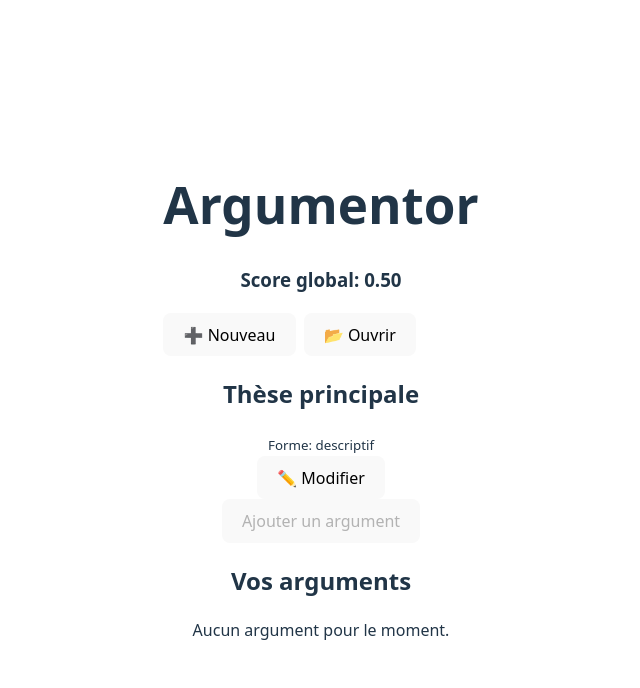
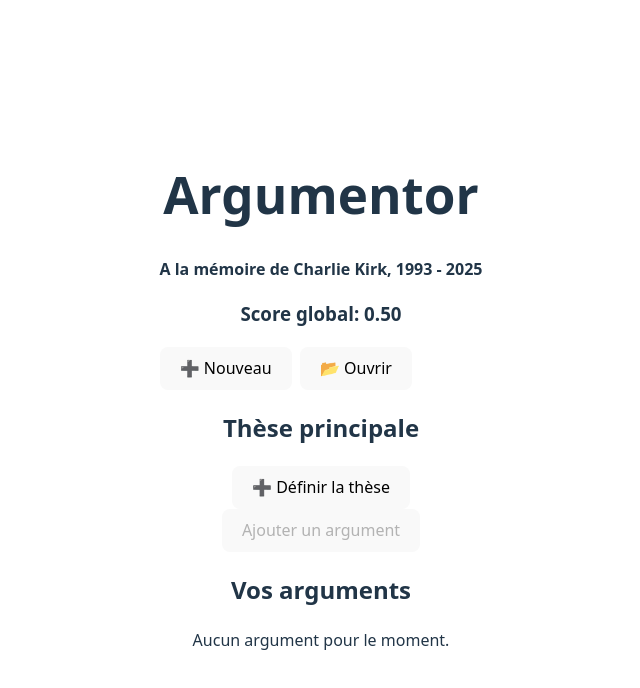
Before and after one commit to Alexgyg-pro/argumentor, a React (Vite) app: page / in a window 1280 px wide. Both pictures are taken after a click on the button "➕ Nouvel argumentaire". Shown: the top 688 px of the page, without its empty margins (319-959 px from the left). Built offline with nearby package versions, Linux system fonts and the light colour scheme.

Commit message:
feat: enhance thesis display with dynamic heading
- Replace static 'Thèse principale' with actual thesis text when available
- Adjust styling to emphasize defined thesis statements
- Update button text contextually based on edit state
- Improve visual hierarchy and user focus

```diff
--- a/src/App.jsx
+++ b/src/App.jsx
@@ -9,6 +9,9 @@ function App() {
   return (
     <div className="app">
       <h1>Argumentor</h1>
+      <p style={{ fontWeight: "bold" }}>
+        A la mémoire de Charlie Kirk, 1993 - 2025
+      </p>
 
       {/* Input file toujours dans App.jsx */}
       <input
--- a/src/components/ArgumentEditForm.jsx
+++ b/src/components/ArgumentEditForm.jsx
@@ -7,7 +7,7 @@ export function ArgumentEditForm({ argument, onSave, onCancel }) {
   const [forma, setForma] = useState(argument.forma || "descriptif");
   const [validity, setValidity] = useState(argument.validity ?? 0.5);
   const [relevance, setRelevance] = useState(argument.relevance ?? 0.5);
-  const [value, setValue] = useState(argument.value ?? 0.5);
+  const [value, setValue] = useState((argument.value ?? 0.5).toFixed(2));
   const [natura, setNatura] = useState(argument.natura || "validity");
 
   // Fonction pour soumettre le formulaire
@@ -21,7 +21,7 @@ export function ArgumentEditForm({ argument, onSave, onCancel }) {
       validity: validity,
       relevance: relevance,
       natura: natura,
-      value: value,
+      value: parseFloat(value),
     });
   };
 
--- a/src/components/ThesisEditor.jsx
+++ b/src/components/ThesisEditor.jsx
@@ -57,12 +57,15 @@ export function ThesisEditor({ thesis, onThesisChange }) {
   // MODE AFFICHAGE
   return (
     <div className="thesis-display">
-      <h2>Thèse principale</h2>
-      <div className="thesis-content">
-        <p>{thesis.text}</p>
-        <small>Forme: {thesis.forma}</small>
-      </div>
-      <button onClick={() => setIsEditing(true)}>✏️ Modifier</button>
+      <h2>{thesis.text || "Thèse principale"}</h2>
+      {thesis.text && (
+        <div className="thesis-content">
+          <small>Forme: {thesis.forma}</small>
+        </div>
+      )}
+      <button onClick={() => setIsEditing(true)}>
+        {thesis.text ? "✏️ Modifier" : "➕ Définir la thèse"}
+      </button>
     </div>
   );
 }
--- a/src/hooks/useArgumentaire.js
+++ b/src/hooks/useArgumentaire.js
@@ -406,9 +406,11 @@ export function useArgumentaire() {
           }
         });
 
-        node.validity = validityScore;
-        node.relevance = relevanceScore;
-        node.value = (validityScore + relevanceScore) / 2;
+        node.validity = parseFloat(validityScore.toFixed(2));
+        node.relevance = parseFloat(relevanceScore.toFixed(2));
+        node.value = parseFloat(
+          ((validityScore + relevanceScore) / 2).toFixed(2)
+        );
       }
       // FEUILLE : value déjà définie par l'utilisateur
     },
```
